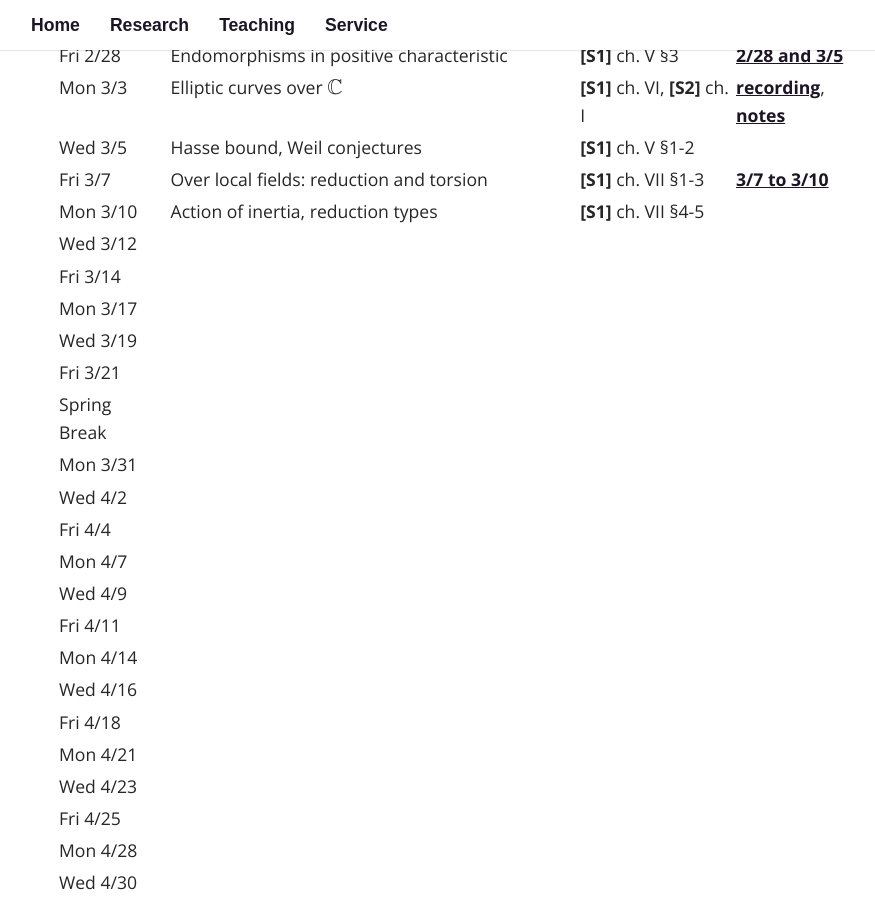
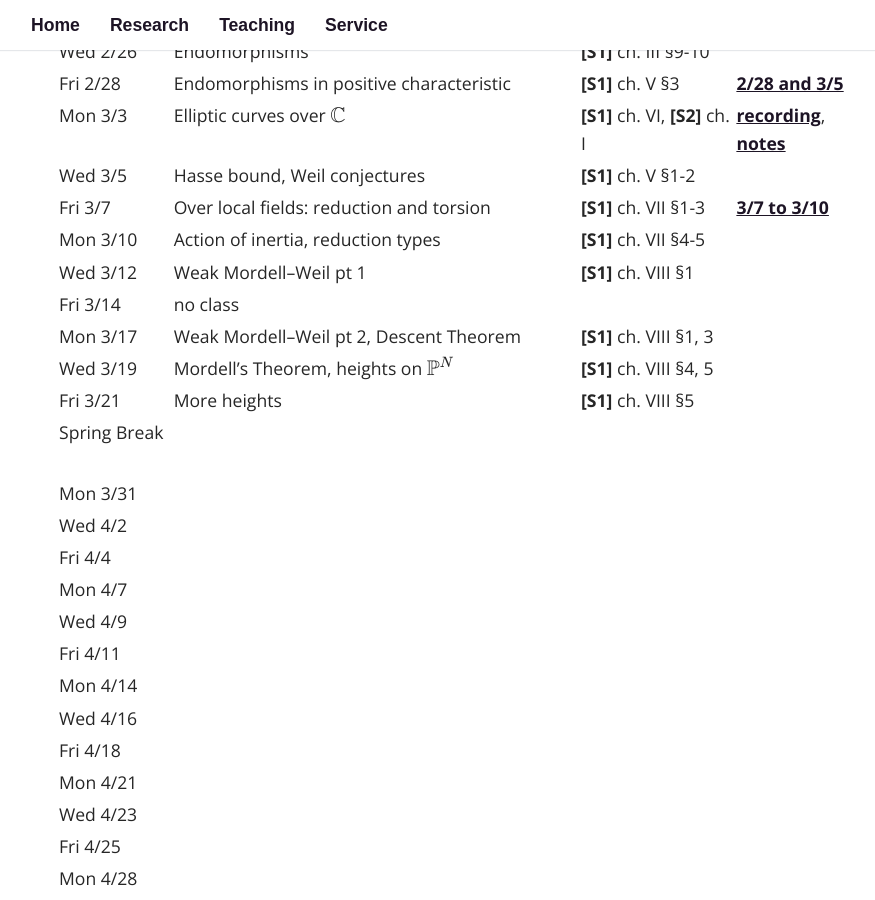
Before and after one commit to fsaia/site, a Jekyll site: the page built from _pages/05_math_525.md, in a window 1280 px wide and 900 px high, scrolled down 1627 px. Shown: the whole window, without its empty margins (174-1049 px from the left). Built offline with Jekyll 4.4.1, drawn with Linux system fonts in a browser that asks for light colours; some web fonts are replaced; formulas are drawn with MathJax 3.

Commit message:
Update 05_math_525.md

```diff
--- a/_pages/05_math_525.md
+++ b/_pages/05_math_525.md
@@ -16,6 +16,7 @@ exclude: true
 ### Problem Sets:
 * [Problem Set 1](https://drive.google.com/open?id=1-D_T3CQqdEBX2SlotIEUK8en_CIYczWG&usp=drive_fs)
 * [Problem Set 2](https://drive.google.com/open?id=1dYDm22pNkooXHAXlrJk2yLwzCQQk0_iw&usp=drive_fs)
+* [Problem Set 3](https://drive.google.com/open?id=1xfLIS-DPz9FnJ6xL1pYq3NIE-3Kp9-0C&usp=drive_fs)
 
 ### Texts:
 * **[C]**\: &nbsp; J. W. S. Cassels, *Lectures on Elliptic Curves*. London Mathematical Society Student Texts 24. Cambridge University Press, 1991.
@@ -50,12 +51,12 @@ exclude: true
 | Wed 3/5 | Hasse bound, Weil conjectures | **[S1]** ch. V §1-2 | |
 | Fri 3/7 | Over local fields: reduction and torsion | **[S1]** ch. VII §1-3 | [3/7 to 3/10](https://drive.google.com/open?id=1ZR-yMsmR3LdOT4M4-i6FulDMEp9l3xnE&usp=drive_fs) |
 | Mon 3/10 | Action of inertia, reduction types | **[S1]** ch. VII §4-5 | |
-| Wed 3/12 | | | |
-| Fri 3/14 | | | |
-| Mon 3/17 | | | |
-| Wed 3/19 | | | |
-| Fri 3/21 | | | |
-| Spring Break&nbsp;&nbsp; | | | |
+| Wed 3/12 | Weak Mordell--Weil pt 1 | **[S1]** ch. VIII §1 | |
+| Fri 3/14 | no class | | |
+| Mon 3/17 | Weak Mordell--Weil pt 2, Descent Theorem | **[S1]** ch. VIII §1, 3 | |
+| Wed 3/19 | Mordell's Theorem, heights on $$\mathbb{P}^N$$ | **[S1]** ch. VIII §4, 5 | |
+| Fri 3/21 | More heights | **[S1]** ch. VIII §5 | |
+| Spring Break &nbsp;&nbsp; | | | |
 | Mon 3/31 | | | |
 | Wed 4/2 | | | |
 | Fri 4/4 | | | |
```
